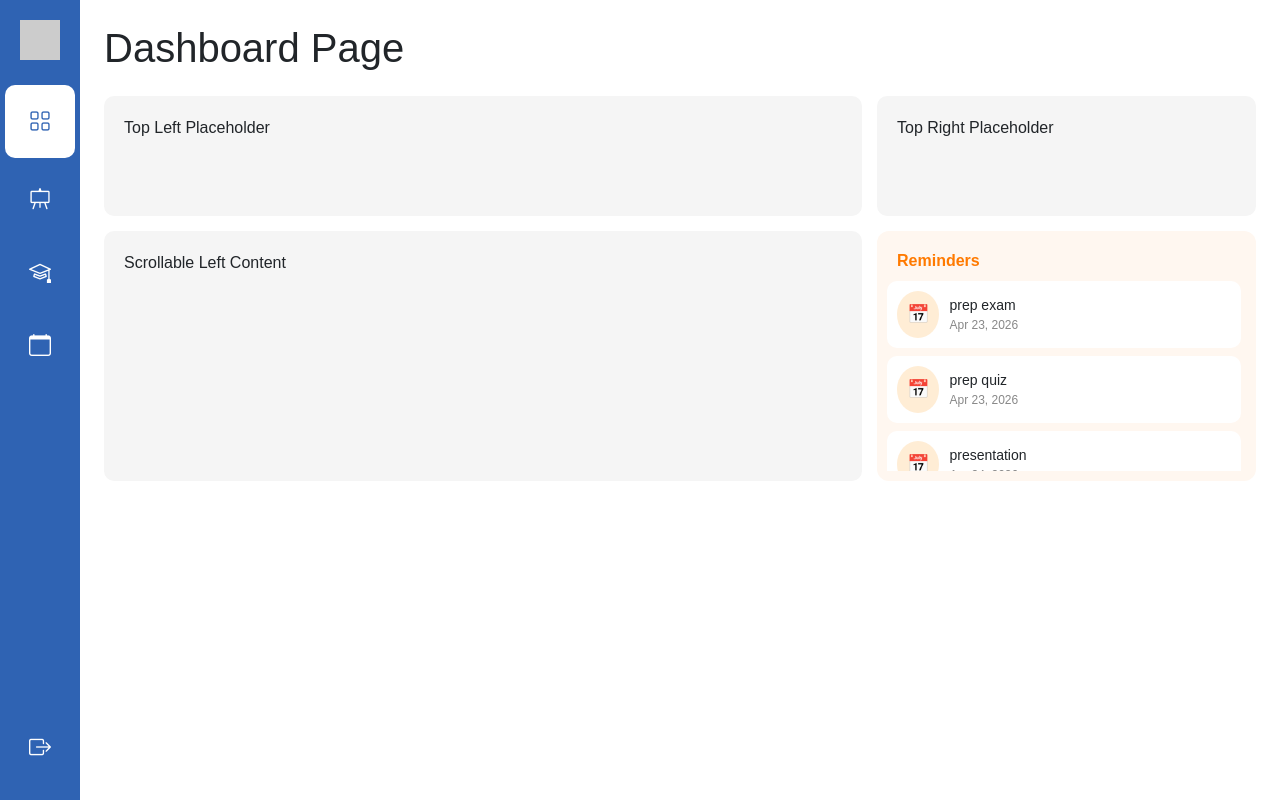
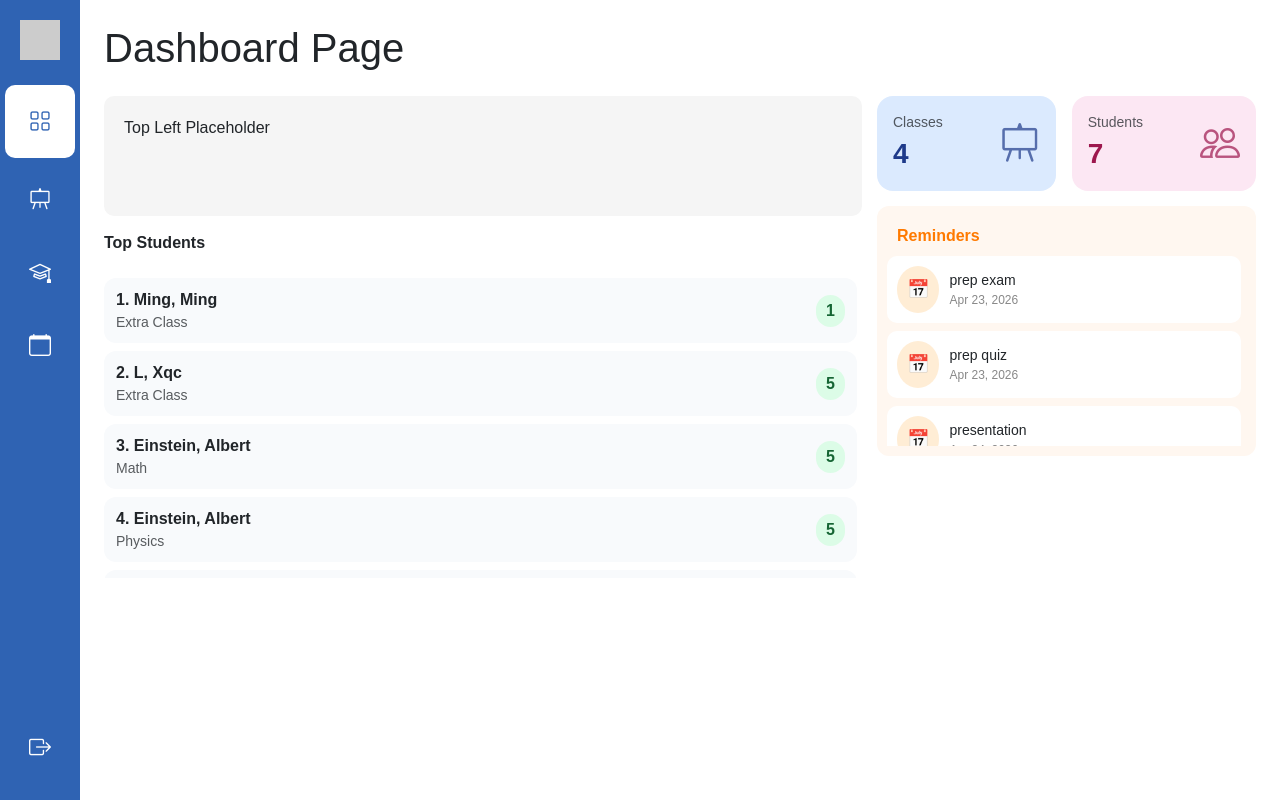
Before and after one commit to bonabelgum/classroom-management, a Django app: page /dashboard/ in a window 1280 px wide. Run offline with Django 5.2, Linux system fonts and the light colour scheme; a user stored in the database is signed in; data comes from the database, SQL or seed files in the repository; both versions use the stored data as it was after the commit.

```diff
--- a/record/static/css/dashboard.css
+++ b/record/static/css/dashboard.css
@@ -121,6 +121,65 @@ body {
 }
 
 
+/*total classes/ students*/
+.dashboard-card {
+    color: #333;
+}
+
+/* BLUE (Classes) */
+.bg-blue {
+    background: #DBEAFE;
+    color: #1E3A8A;
+}
+
+/* PINK (Students) */
+.bg-pink {
+    background: #FCE7F3;
+    color: #9D174D;
+}
+
+.dashboard-card i {
+    opacity: 0.7;
+}
+/*top students*/
+.top-student-card {
+    background: #F8FAFC;
+    border-radius: 12px;
+    padding: 10px 12px;
+    display: flex;
+    justify-content: space-between;
+    align-items: center;
+    transition: 0.2s;
+}
+
+.top-student-card:hover {
+    transform: translateY(-2px);
+    box-shadow: 0 4px 10px rgba(0,0,0,0.05);
+}
+.grade-badge {
+    font-weight: bold;
+    padding: 4px 10px;
+    border-radius: 20px;
+    background: #DCFCE7;
+    color: #166534;
+}
+.top-students-wrapper {
+    max-height: 300px; /* ~5 students */
+    overflow-y: auto;
+    padding-right: 5px;
+}
+
+/* optional: nicer scrollbar */
+.top-students-wrapper::-webkit-scrollbar {
+    width: 6px;
+}
+
+.top-students-wrapper::-webkit-scrollbar-thumb {
+    background: #ccc;
+    border-radius: 10px;
+}
+/*attendance graph*/
+
 
 
 /* RESPONSIVE */
--- a/record/static/js/dashboard.js
+++ b/record/static/js/dashboard.js
@@ -1,5 +1,36 @@
 document.addEventListener("DOMContentLoaded", () => {
-loadReminders();
+    loadReminders();
+
+    fetch('/dashboard-stats/')
+        .then(res => res.json())
+        .then(data => {
+            document.getElementById("totalClasses").textContent = data.classes;
+            document.getElementById("totalStudents").textContent = data.students;
+        });
+
+    //top students
+    fetch('/dashboard-top-students/')
+        .then(res => res.json())
+        .then(data => {
+
+            const container = document.getElementById("topStudentsList");
+
+            container.innerHTML = data.map((s, index) => `
+                <div class="top-student-card">
+
+                    <div>
+                        <div class="fw-semibold">${index + 1}. ${s.name}</div>
+                        <div class="small text-muted">${s.class}</div>
+                    </div>
+
+                    <div class="grade-badge">
+                        ${s.grade}
+                    </div>
+
+                </div>
+            `).join("");
+
+        });
 });
 function loadReminders() {
     fetch("/upcoming-events/")
--- a/record/templates/dashboard.html
+++ b/record/templates/dashboard.html
@@ -16,8 +16,10 @@
             Top Left Placeholder
         </div>
 
-        <div class="box scroll-box">
-            Scrollable Left Content
+
+        <div class="fw-bold mb-2">Top Students</div>
+        <div class="top-students-wrapper">
+            <div id="topStudentsList" class="d-flex flex-column gap-2"></div>
         </div>
 
     </div>
@@ -25,9 +27,27 @@
     <!-- RIGHT COLUMN -->
     <div class="right-column">
 
-        <div class="box top-box">
-            Top Right Placeholder
-        </div>
+            <div class="d-flex gap-3">
+
+                <!-- TOTAL CLASSES -->
+                <div class="dashboard-card bg-blue p-3 rounded-4 flex-fill d-flex justify-content-between align-items-center">
+                    <div>
+                        <div class="small text-muted">Classes</div>
+                        <div id="totalClasses" class="fw-bold fs-3">--</div>
+                    </div>
+                    <i class="bi bi-easel fs-1"></i>
+                </div>
+
+                <!-- TOTAL STUDENTS -->
+                <div class="dashboard-card bg-pink p-3 rounded-4 flex-fill d-flex justify-content-between align-items-center">
+                    <div>
+                        <div class="small text-muted">Students</div>
+                        <div id="totalStudents" class="fw-bold fs-3">--</div>
+                    </div>
+                    <i class="bi bi-people fs-1"></i>
+                </div>
+
+            </div>
 
         <div class="box scroll-box">
             <div class="reminder-header">
--- a/record/urls.py
+++ b/record/urls.py
@@ -51,4 +51,10 @@ urlpatterns = [
     path("get-session/<int:session_id>/", views.get_session),
     path("delete-session/<int:session_id>/", views.delete_session),
     path('update-attendance/<int:session_id>/', views.update_attendance, name='update_attendance'),
+    path('get-student-attendance/<int:student_id>/<int:classroom_id>/', views.get_student_attendance),
+    path('get-student-grades/<int:student_id>/<int:classroom_id>/', views.get_student_grades),
+    path('class-attendance-summary/<int:classroom_id>/',views.get_class_attendance_summary),
+    path('class-student-count/<int:class_id>/', views.class_student_count),
+    path('dashboard-stats/', views.dashboard_stats),
+    path('dashboard-top-students/', views.dashboard_top_students),
 ]
--- a/record/views.py
+++ b/record/views.py
@@ -14,6 +14,8 @@ from datetime import datetime,timedelta
 from django.shortcuts import render
 from django.utils import timezone
 from django.utils.dateparse import parse_datetime
+from collections import defaultdict
+from django.db.models import Count, Q
 
 def home(request):
     return redirect('login')
@@ -104,6 +106,119 @@ def main_page(request):
 @login_required(login_url='login')
 def dashboard(request):
     return render(request, 'dashboard.html')
+#total students/ class
+@login_required(login_url='login')
+def dashboard_stats(request):
+    total_classes = ClassRoom.objects.filter(user=request.user).count()
+    # ✅ DISTINCT students across ALL classes using student_uid
+    total_students = Student.objects.filter(
+        classroom__user=request.user
+    ).values('student_uid').distinct().count()
+    return JsonResponse({
+        "classes": total_classes,
+        "students": total_students
+    })
+#top 10
+@login_required(login_url='login')
+def dashboard_top_students(request):
+
+    periods = ["prelim", "midterm", "prefinal", "final"]
+    results = []
+
+    students = Student.objects.select_related("classroom").filter(
+        classroom__user=request.user
+    )
+
+    for student in students:
+
+        classroom_id = student.classroom_id
+        period_numeric = {}
+        has_inc = False
+
+        for period in periods:
+
+            activities = Activity.objects.filter(
+                classroom_id=classroom_id,
+                classroom__user=request.user,
+                term=period
+            )
+
+            quiz_total = quiz_score = 0
+            exam_total = exam_score = 0
+            rec_total = rec_score = 0
+
+            period_has_null = False
+
+            for act in activities:
+                score_obj = ActivityScore.objects.filter(
+                    activity=act,
+                    student=student
+                ).first()
+
+                if not score_obj or score_obj.score is None:
+                    period_has_null = True
+                    continue
+
+                score = score_obj.score
+
+                if act.type in ["Quiz", "Activity"]:
+                    quiz_total += act.points
+                    quiz_score += score
+                elif act.type == "Exam":
+                    exam_total += act.points
+                    exam_score += score
+                elif act.type == "Recitation":
+                    rec_total += act.points
+                    rec_score += score
+
+            if period_has_null:
+                has_inc = True
+                break
+
+            quiz_pct = (quiz_score / quiz_total * 100) if quiz_total else 0
+            exam_pct = (exam_score / exam_total * 100) if exam_total else 0
+            rec_pct = (rec_score / rec_total * 100) if rec_total else 0
+
+            grade = (
+                quiz_pct * 0.30 +
+                exam_pct * 0.50 +
+                rec_pct * 0.20
+            )
+
+            period_numeric[period] = grade
+
+        # skip INC students
+        if has_inc or len(period_numeric) < 4:
+            continue
+
+        final_avg = sum(period_numeric.values()) / 4
+
+        def convert_to_scale(avg):
+            if avg >= 95: return 1.00
+            elif avg >= 90: return 1.50
+            elif avg >= 85: return 2.00
+            elif avg >= 80: return 2.50
+            elif avg >= 75: return 3.00
+            else: return 5.00
+
+        final_grade = convert_to_scale(final_avg)
+
+        results.append({
+            "name": f"{student.last_name}, {student.first_name}",
+            "class": student.classroom.name,
+            "grade": final_grade,
+            "average": round(final_avg, 2)
+        })
+
+    # ✅ SORT by BEST grade (1.00 is best)
+    results.sort(key=lambda x: (x["grade"], -x["average"]))
+
+    # ✅ TOP 10
+    top10 = results[:10]
+
+    return JsonResponse(top10, safe=False)
+#attendance graph
+
 
 
 
@@ -413,6 +528,174 @@ def get_student_activities(request, student_id):
 
     except Student.DoesNotExist:
         return JsonResponse([], safe=False)
+#attendance percentage
+def get_student_attendance(request, student_id, classroom_id):
+    sessions = AttendanceSession.objects.filter(classroom_id=classroom_id)
+
+    total_sessions = sessions.count()
+
+    if total_sessions == 0:
+        return JsonResponse({"attendance": 0})
+
+    records = AttendanceRecord.objects.filter(
+        session__classroom_id=classroom_id,
+        student_id=student_id
+    )
+
+    score = 0
+
+    for session in sessions:
+        record = records.filter(session=session).first()
+
+        if not record or not record.status:
+            score += 0  # absent
+        elif record.status == "Present":
+            score += 1
+        elif record.status == "Late":
+            score += 0.5
+        elif record.status == "Absent":
+            score += 0
+
+    percentage = (score / total_sessions) * 100
+
+    return JsonResponse({
+        "attendance": round(percentage, 2)
+    })
+#acts score grades
+def get_student_grades(request, student_id, classroom_id):
+
+    periods = ["prelim", "midterm", "prefinal", "final"]
+
+    result = {}
+    period_numeric = {}
+    has_inc = False  # track if ANY period is INC
+
+    for period in periods:
+
+        activities = Activity.objects.filter(
+            classroom_id=classroom_id,
+            term=period
+        )
+
+        quiz_total = quiz_score = 0
+        exam_total = exam_score = 0
+        rec_total = rec_score = 0
+
+        period_has_null = False  # track INC per period
+
+        for act in activities:
+            score_obj = ActivityScore.objects.filter(
+                activity=act,
+                student_id=student_id
+            ).first()
+
+            # 🚨 CHECK NULL → INC
+            if not score_obj or score_obj.score is None:
+                period_has_null = True
+                continue
+
+            score = score_obj.score
+
+            if act.type in ["Quiz", "Activity"]:
+                quiz_total += act.points
+                quiz_score += score
+
+            elif act.type == "Exam":
+                exam_total += act.points
+                exam_score += score
+
+            elif act.type == "Recitation":
+                rec_total += act.points
+                rec_score += score
+
+        # 🚨 IF ANY NULL → INC
+        if period_has_null:
+            result[period] = "INC"
+            has_inc = True
+            continue
+
+        # compute normally
+        quiz_pct = (quiz_score / quiz_total * 100) if quiz_total else 0
+        exam_pct = (exam_score / exam_total * 100) if exam_total else 0
+        rec_pct = (rec_score / rec_total * 100) if rec_total else 0
+
+        grade = (
+            quiz_pct * 0.30 +
+            exam_pct * 0.50 +
+            rec_pct * 0.20
+        )
+
+        result[period] = round(grade, 2)
+        period_numeric[period] = grade
+
+    # 🚨 IF ANY PERIOD INC → FINAL INC
+    if has_inc:
+        return JsonResponse({
+            "periods": result,
+            "final_average": "INC",
+            "final_grade": "INC"
+        })
+
+    # compute final average
+    final_avg = sum(period_numeric.values()) / 4
+
+    def convert_to_scale(avg):
+        if avg >= 95: return 1.00
+        elif avg >= 90: return 1.50
+        elif avg >= 85: return 2.00
+        elif avg >= 80: return 2.50
+        elif avg >= 75: return 3.00
+        else: return 5.00
+
+    final_grade = convert_to_scale(final_avg)
+
+    return JsonResponse({
+        "periods": result,
+        "final_average": round(final_avg, 2),
+        "final_grade": final_grade
+    })
+#class attendance graph
+def get_class_attendance_summary(request, classroom_id):
+
+    sessions = AttendanceSession.objects.filter(classroom_id=classroom_id)
+
+    total = sessions.count()
+
+    if total == 0:
+        return JsonResponse({
+            "present": 0,
+            "late": 0,
+            "absent": 0
+        })
+
+    present = late = absent = 0
+
+    records = AttendanceRecord.objects.filter(session__classroom_id=classroom_id)
+
+    for r in records:
+        if not r.status:
+            absent += 1
+        elif r.status == "Present":
+            present += 1
+        elif r.status == "Late":
+            late += 1
+        elif r.status == "Absent":
+            absent += 1
+
+    def pct(x):
+        return round((x / (present + late + absent)) * 100, 2) if (present + late + absent) else 0
+
+    return JsonResponse({
+        "present": pct(present),
+        "late": pct(late),
+        "absent": pct(absent)
+    })
+#total students
+def class_student_count(request, class_id):
+    count = Student.objects.filter(classroom_id=class_id).count()
+    return JsonResponse({"total": count})
+
+
 
 
 
```
Also changed, not shown: record/static/css/classroom.css (+119 -0 lines), record/static/js/classroom.js (+131 -10 lines), record/templates/classroom.html (+15 -0 lines), db.sqlite3.
